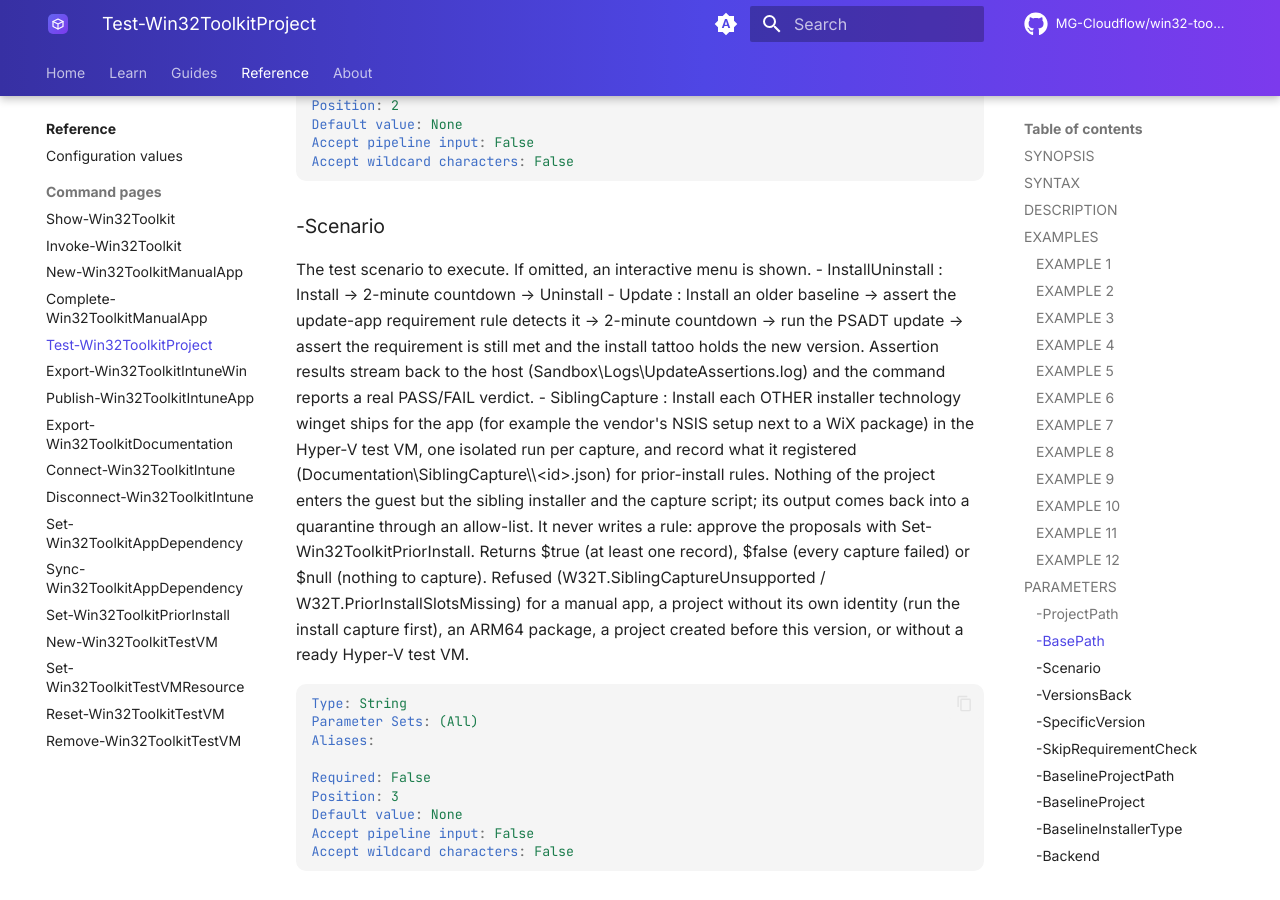
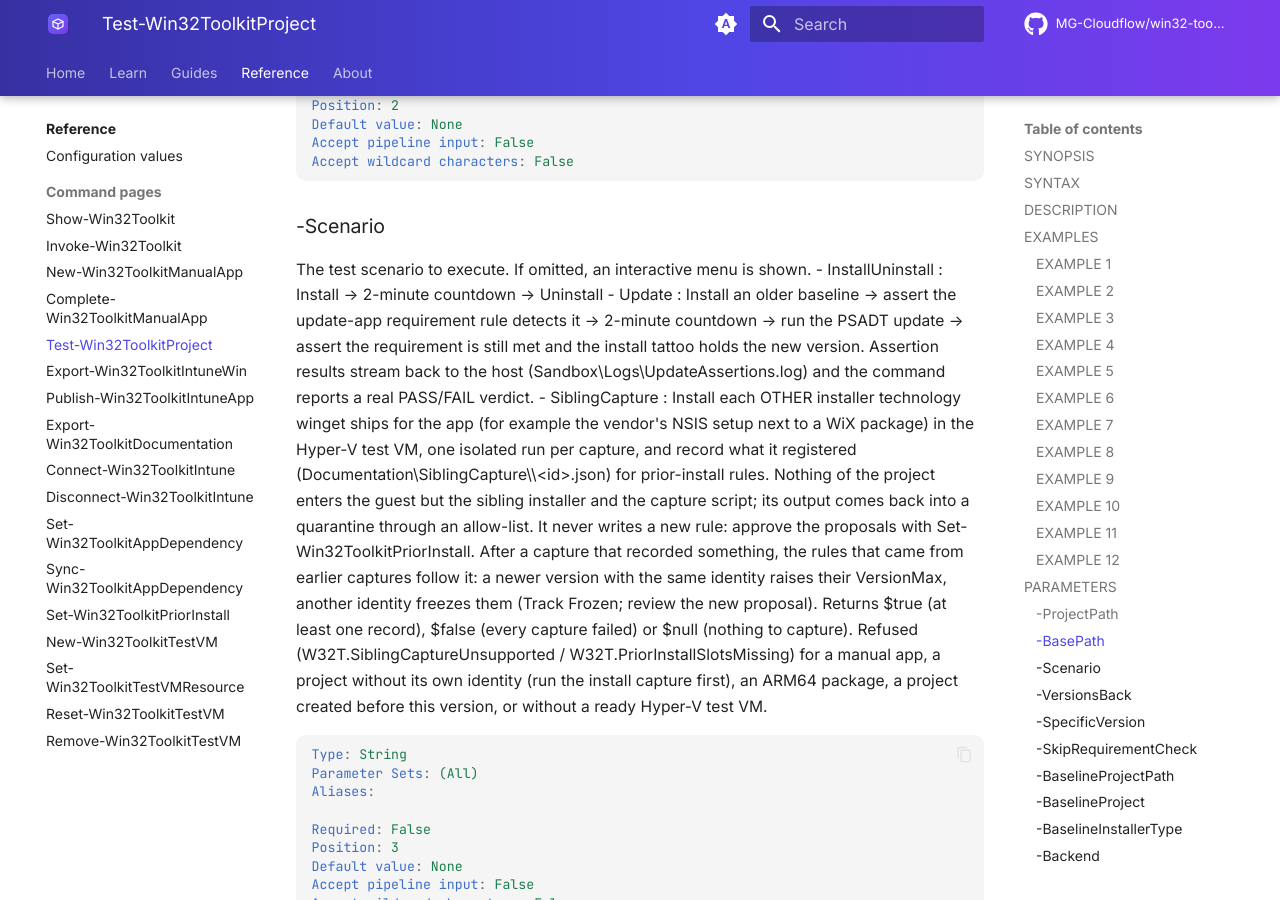
Before and after one commit to MG-Cloudflow/win32-toolkit, an MkDocs documentation site: the page built from docs/reference/Test-Win32ToolkitProject.md, in a window 1280 px wide and 900 px high, scrolled down 3772 px. Built offline with MkDocs 1.6.1 and Material for MkDocs 9.7.7, drawn with Linux system fonts in a browser that asks for light colours; comment, search, counter and statistics services are not loaded.

Commit message:
feat(prior): raise a captured rule's VersionMax after a new capture from the command line
Test-Win32ToolkitProject -Scenario SiblingCapture now runs the D61 raise after
a capture that recorded something: a newer version with the same identity as
a captured rule raises its VersionMax (VersionMin, mode, floor record and
approval unchanged; the binding changes, so it needs a new proof), another
identity freezes the rule. A capture that recorded nothing changes nothing.
The prior-install screen relies on it instead of raising itself.

Tests: SiblingCaptureExtras.unit (shadow lint suppressed); the reference page.

Co-Authored-By: Claude Opus 5.5 <noreply@anthropic.com>

```diff
--- a/docs/reference/Test-Win32ToolkitProject.md
+++ b/docs/reference/Test-Win32ToolkitProject.md
@@ -184,7 +184,10 @@ Assertion results
 Nothing of the project enters the guest but the sibling
                      installer and the capture script; its output comes back into a quarantine through an
                      allow-list.
-It never writes a rule: approve the proposals with Set-Win32ToolkitPriorInstall.
+It never writes a new rule: approve the proposals with Set-Win32ToolkitPriorInstall.
+                     After a capture that recorded something, the rules that came from earlier captures follow
+                     it: a newer version with the same identity raises their VersionMax, another identity
+                     freezes them (Track Frozen; review the new proposal).
                      Returns $true (at least one record), $false (every capture failed) or $null (nothing to
                      capture).
 Refused (W32T.SiblingCaptureUnsupported / W32T.PriorInstallSlotsMissing) for a
```
Also changed, not shown: 3 other files.
